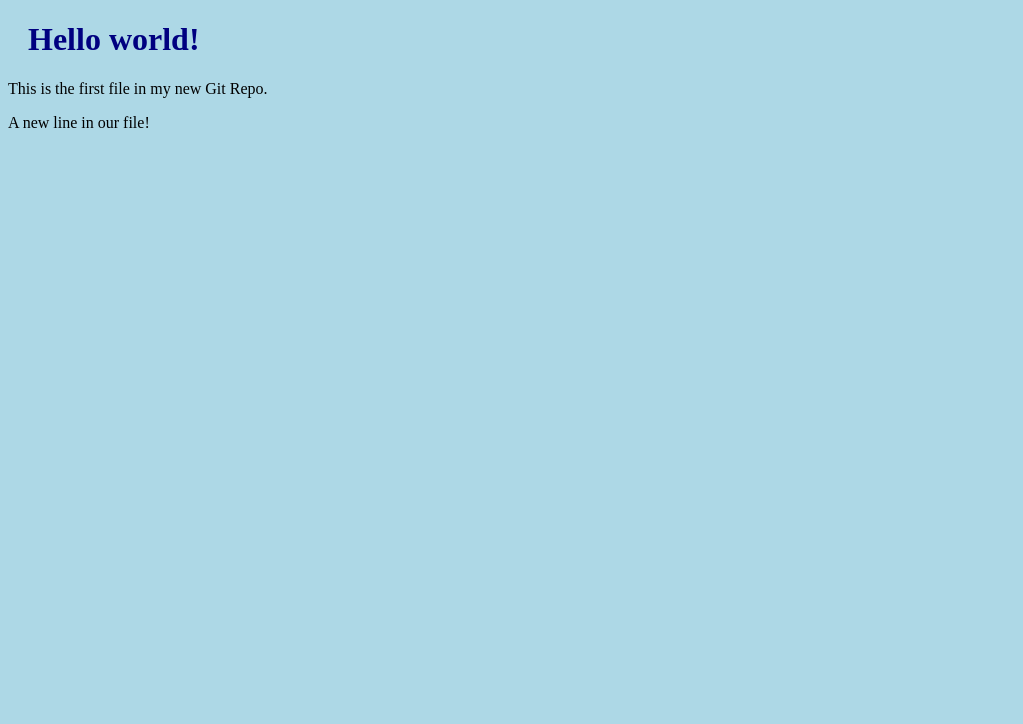
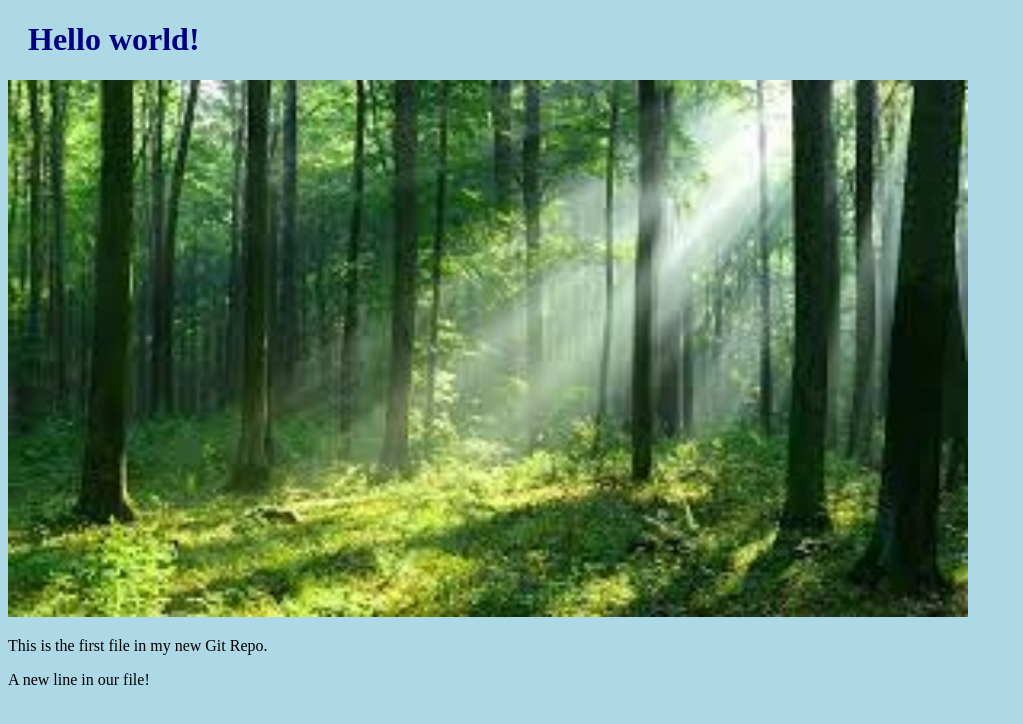
Before and after one commit to Prajwal-J-Work/html-web1, a plain HTML site: page index.html in a window 1280 px wide. Shown: the whole page, without its empty margins (0-1023 px from the left). Drawn offline with Linux system fonts and the light colour scheme.

Commit message:
added an image

```diff
--- a/index.html
+++ b/index.html
@@ -7,6 +7,7 @@
 <body>
 
 <h1>Hello world!</h1>
+<div><img src="download.jpg" alt="hello world from space" style="width:100%;max-width:960px"></div>
 <p>This is the first file in my new Git Repo.</p>
 <p>A new line in our file!</p>
 </body>
```
Also changed, not shown: download.jpg (added).
